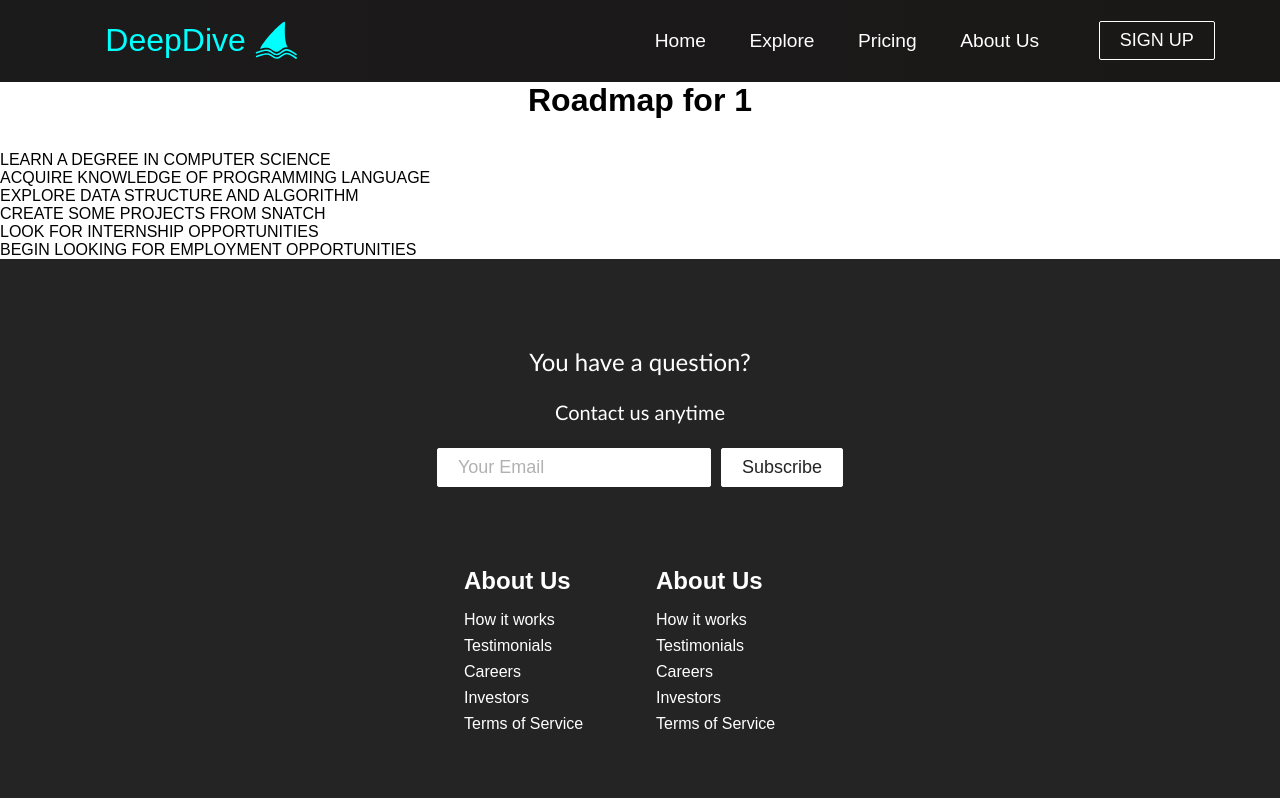
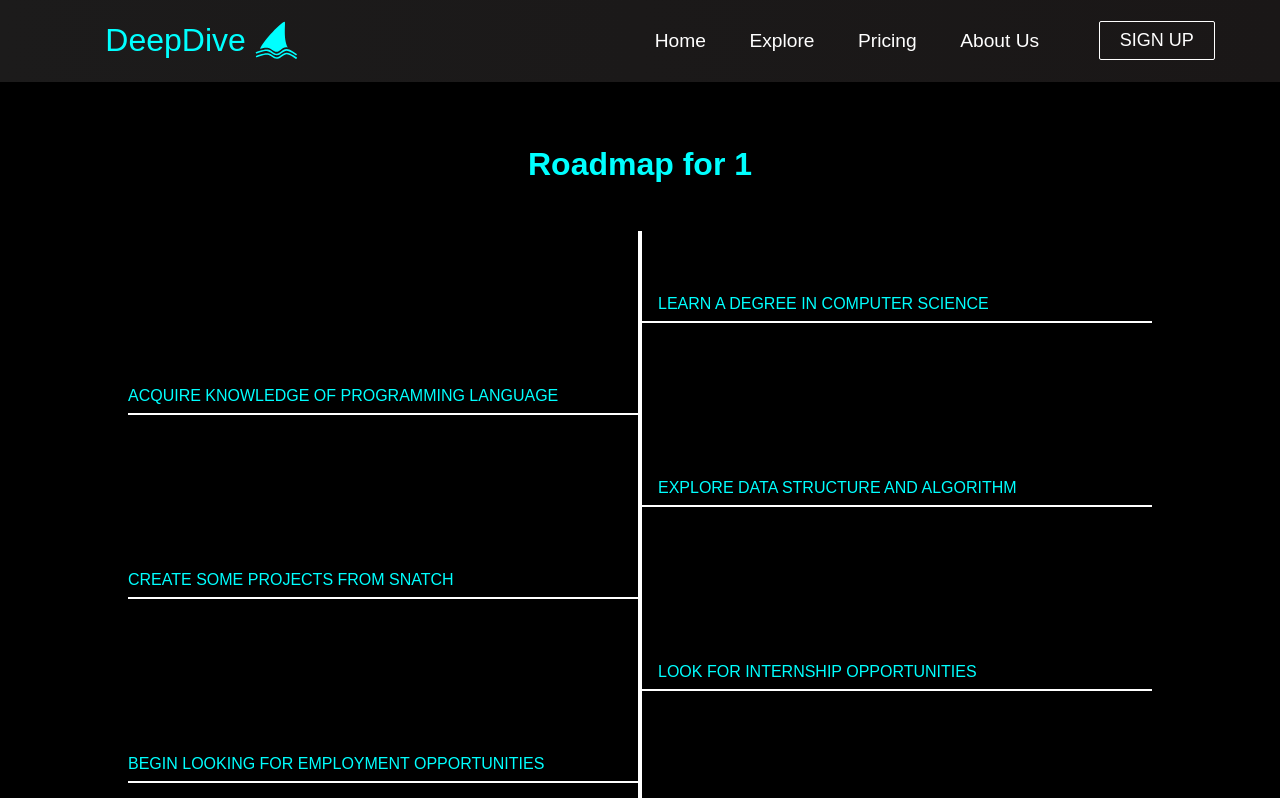
Before and after one commit to PiyushWadhawan/Deep-Dive, a React (Create React App) app: page /roadmap/1/1 in a window 1280 px wide. Shown: the top 798 px of the page. Built offline with nearby package versions, Linux system fonts and the light colour scheme.

Commit message:
Added RoadMapContainer

```diff
--- /dev/null
+++ b/src/components/explore-page-contianer/RoadMapContainer.css
@@ -0,0 +1,39 @@
+.roadmap-container {
+    display: flex;
+    width: 80%;
+    margin: 0 auto;
+    color: aqua;
+}
+
+.container1 {
+    width: 50%;
+}
+
+.container2 {
+    width: 50%;
+    height: 100%;
+    padding-top: 4rem;
+    padding-bottom: 0.5rem;
+    border-bottom: solid 2px white;
+}
+
+.roadmap-container:nth-of-type(odd) .container2 {
+    border-left: solid 2px white;
+    padding-left: 1rem;
+}
+
+.roadmap-container:nth-of-type(odd) .container1 {
+    border-right: solid 2px white;
+}
+
+.roadmap-container:nth-of-type(even) {
+    flex-direction: row-reverse;
+}
+
+.roadmap-container:nth-of-type(even) .container2 {
+    border-right: solid 2px white;
+}
+
+.roadmap-container:nth-of-type(even) .container1 {
+    border-left: solid 2px white;
+}
--- /dev/null
+++ b/src/components/explore-page-contianer/RoadMapContainer.js
@@ -0,0 +1,19 @@
+import React from 'react'
+import './RoadMapContainer.css'
+
+function RoadMapContainer( {point} ) {
+  return (
+    <div className='roadmap-container'>
+
+        <div className='container1'>
+
+        </div>
+        <div className='container2'>
+            {point}
+        </div>
+
+    </div>
+  )
+}
+
+export default RoadMapContainer
--- a/src/pages/Roadmap.js
+++ b/src/pages/Roadmap.js
@@ -1,5 +1,6 @@
 import React from 'react'
 import { useParams } from 'react-router-dom'
+import RoadMapContainer from '../components/explore-page-contianer/RoadMapContainer';
 import RoadmapData from '../data/Roadmap/RoadMap.json'
 
 function Roadmap() {
@@ -7,11 +8,15 @@ function Roadmap() {
   const { heading, career_id } = useParams();
 
   return (
-    <div>
-      <h1>Roadmap for {heading}</h1>
+    <div style={{ 'paddingTop': "4rem", 'paddingBottom': "6rem", "backgroundColor": "black", "color": "aqua" }}>
+      <h1 style={{"paddingBottom": "1rem"}}>Roadmap for {heading}</h1>
       {
-        RoadmapData[career_id].map((item) => <p>{item.point}</p>)
+        RoadmapData[career_id].map((item) => <RoadMapContainer point = {item.point}/>)
       }
+      <div style={{"width": "0", "height": "4rem","border-left": "2px solid white", "border-right": "2px solid white", "border-top": "", "margin": "0 auto"}}>
+      </div>
+      <div className='down-arrow' style={{"width": "0", "height": "0","border-left": "25px solid transparent","border-right": "25px solid transparent", "border-top": "50px solid white", "margin": "0 auto"}}>
+      </div>
     </div>
   )
 }
```
